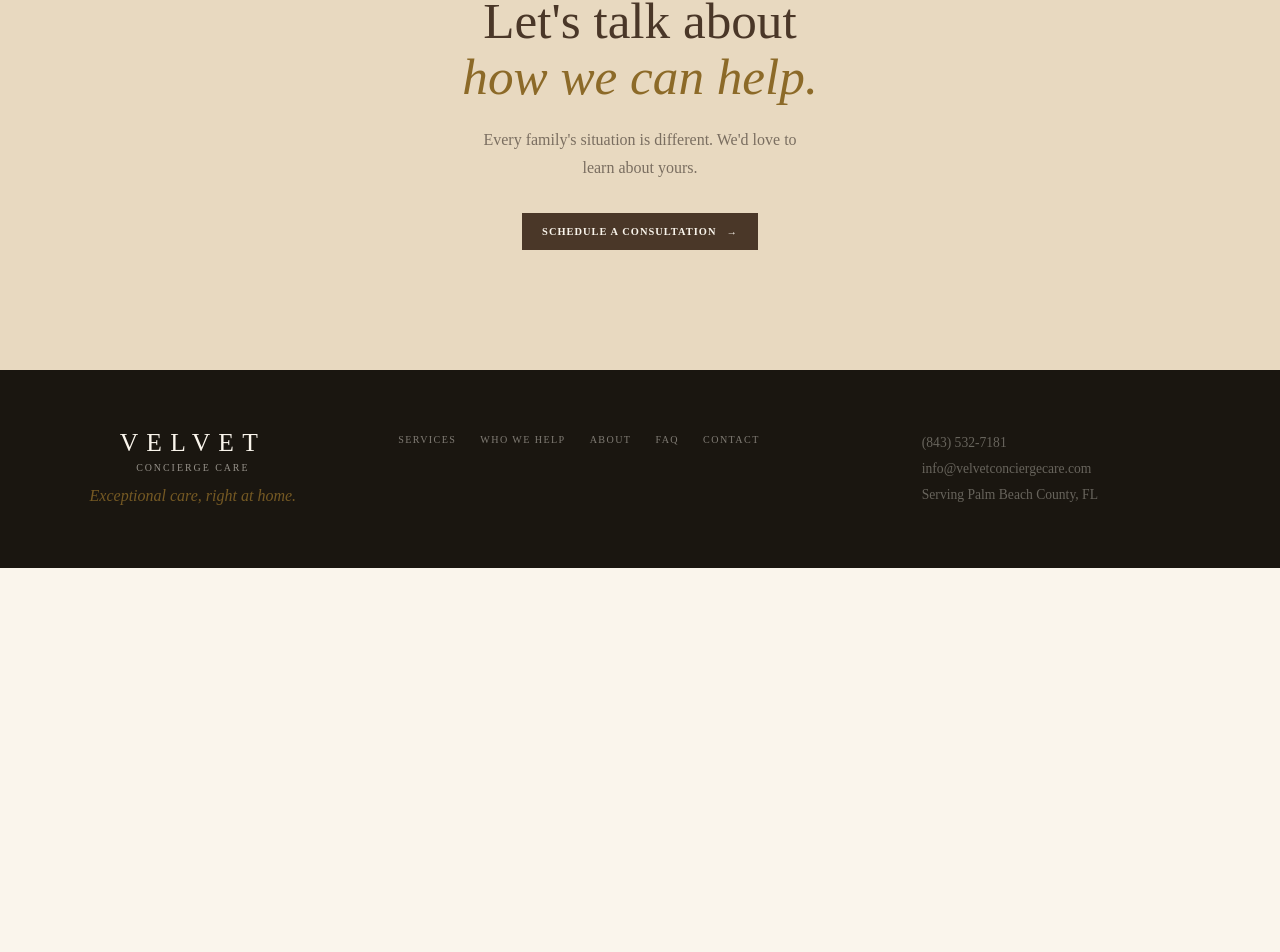
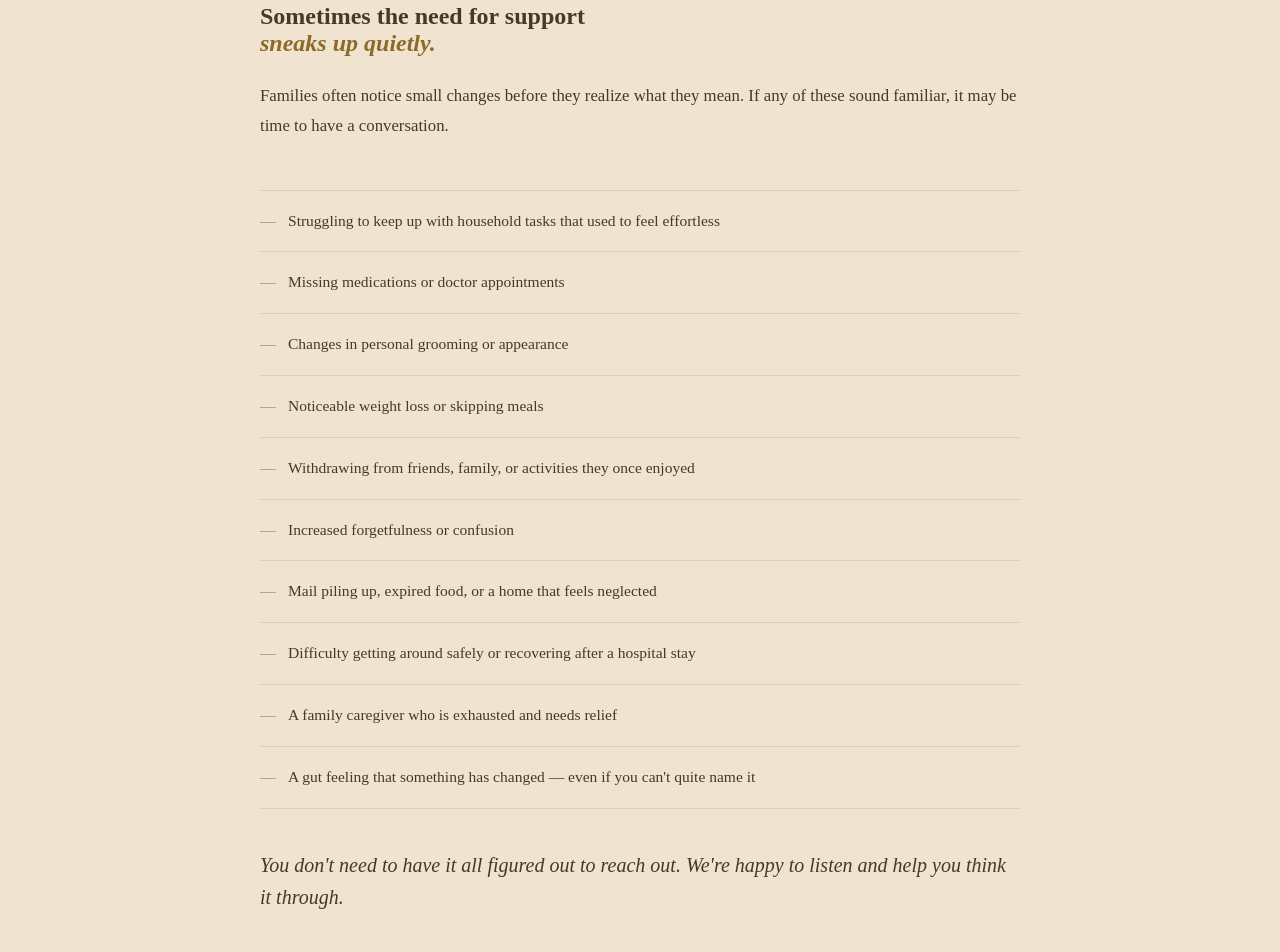
Before and after one commit to wendyservices2011-commits/velvet-concierge-care-v2, a Next.js app: page /who-we-help in a window 1280 px wide. Shown: the part 1668-2620 px from the top of the page. Before the commit the page ends 2236 px from the top, so only its background shows below. Built offline with nearby package versions, Linux system fonts and the light colour scheme.

Commit message:
Add signs section to Who We Help, Respite and Snowbird services

```diff
--- a/app/globals.css
+++ b/app/globals.css
@@ -857,6 +857,58 @@ footer {
 
 .portraitServices li::before { content: "—"; position: absolute; left: 0; opacity: 0.4; }
 
+/* ─── Signs Section ──────────────────────────────────────── */
+
+.signsSection {
+  background: var(--cream);
+  padding: 100px 7%;
+}
+
+.signsInner {
+  max-width: 760px;
+  margin: 0 auto;
+}
+
+.signsIntro {
+  font-size: 1.05rem;
+  line-height: 1.8;
+  color: var(--text-light);
+  margin-bottom: 48px;
+  margin-top: 24px;
+}
+
+.signsList {
+  list-style: none;
+  padding: 0;
+  margin: 0 0 40px;
+  border-top: 1px solid rgba(26,22,16,0.1);
+}
+
+.signsList li {
+  padding: 18px 0 18px 28px;
+  border-bottom: 1px solid rgba(26,22,16,0.1);
+  position: relative;
+  font-size: 0.97rem;
+  line-height: 1.6;
+  color: var(--text);
+}
+
+.signsList li::before {
+  content: "—";
+  position: absolute;
+  left: 0;
+  color: var(--gold);
+  opacity: 0.7;
+}
+
+.signsClose {
+  font-family: var(--font-serif);
+  font-size: 1.25rem;
+  line-height: 1.6;
+  color: var(--text);
+  font-style: italic;
+}
+
 /* ─── Services ───────────────────────────────────────────── */
 
 .servicesSection { padding: 100px 7%; background: var(--ivory); }
--- a/app/who-we-help/page.tsx
+++ b/app/who-we-help/page.tsx
@@ -80,6 +80,27 @@ export default function WhoWeHelpPage() {
           </div>
         </section>
 
+        <section className="signsSection">
+          <div className="signsInner">
+            <p className="eyebrow">Know the Signs</p>
+            <h2>Sometimes the need for support<br /><em>sneaks up quietly.</em></h2>
+            <p className="signsIntro">Families often notice small changes before they realize what they mean. If any of these sound familiar, it may be time to have a conversation.</p>
+            <ul className="signsList">
+              <li>Struggling to keep up with household tasks that used to feel effortless</li>
+              <li>Missing medications or doctor appointments</li>
+              <li>Changes in personal grooming or appearance</li>
+              <li>Noticeable weight loss or skipping meals</li>
+              <li>Withdrawing from friends, family, or activities they once enjoyed</li>
+              <li>Increased forgetfulness or confusion</li>
+              <li>Mail piling up, expired food, or a home that feels neglected</li>
+              <li>Difficulty getting around safely or recovering after a hospital stay</li>
+              <li>A family caregiver who is exhausted and needs relief</li>
+              <li>A gut feeling that something has changed — even if you can't quite name it</li>
+            </ul>
+            <p className="signsClose">You don't need to have it all figured out to reach out. We're happy to listen and help you think it through.</p>
+          </div>
+        </section>
+
         <SiteContactCta />
       </main>
       <SiteFooter />
```
